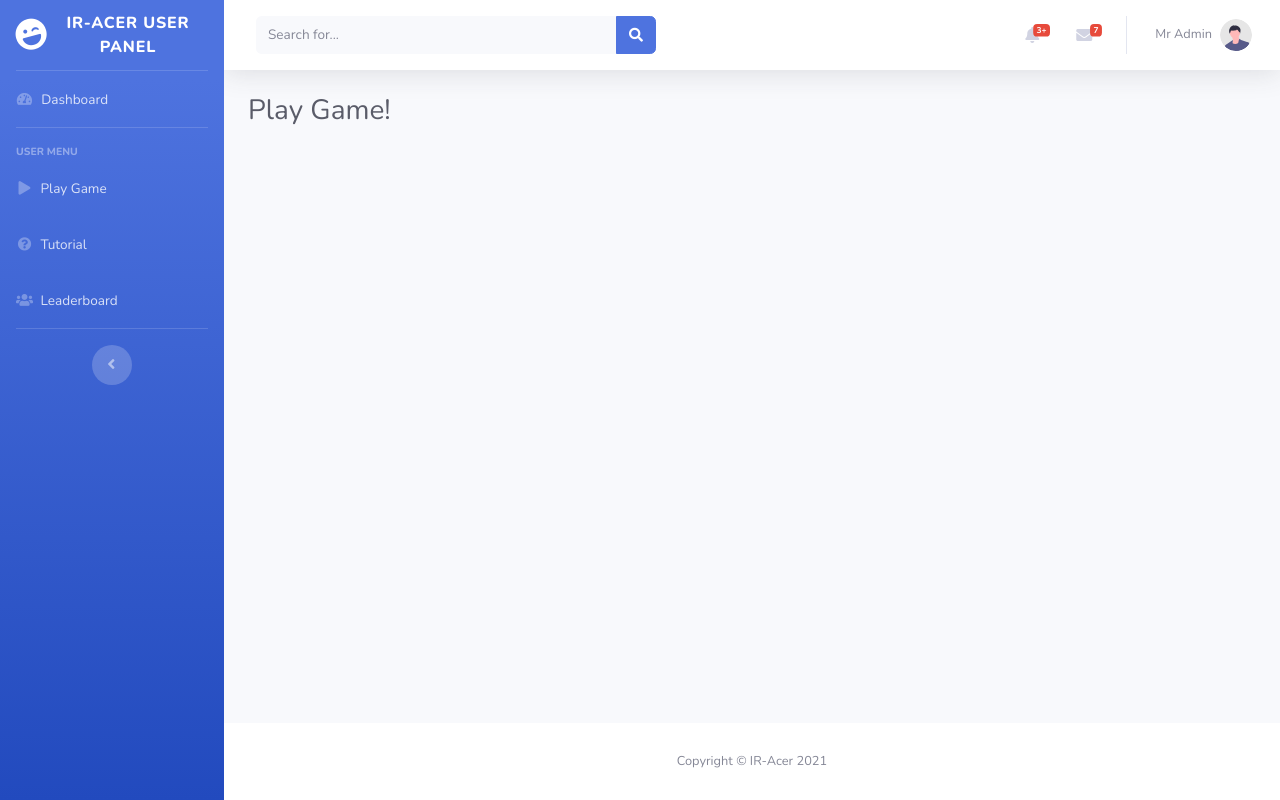
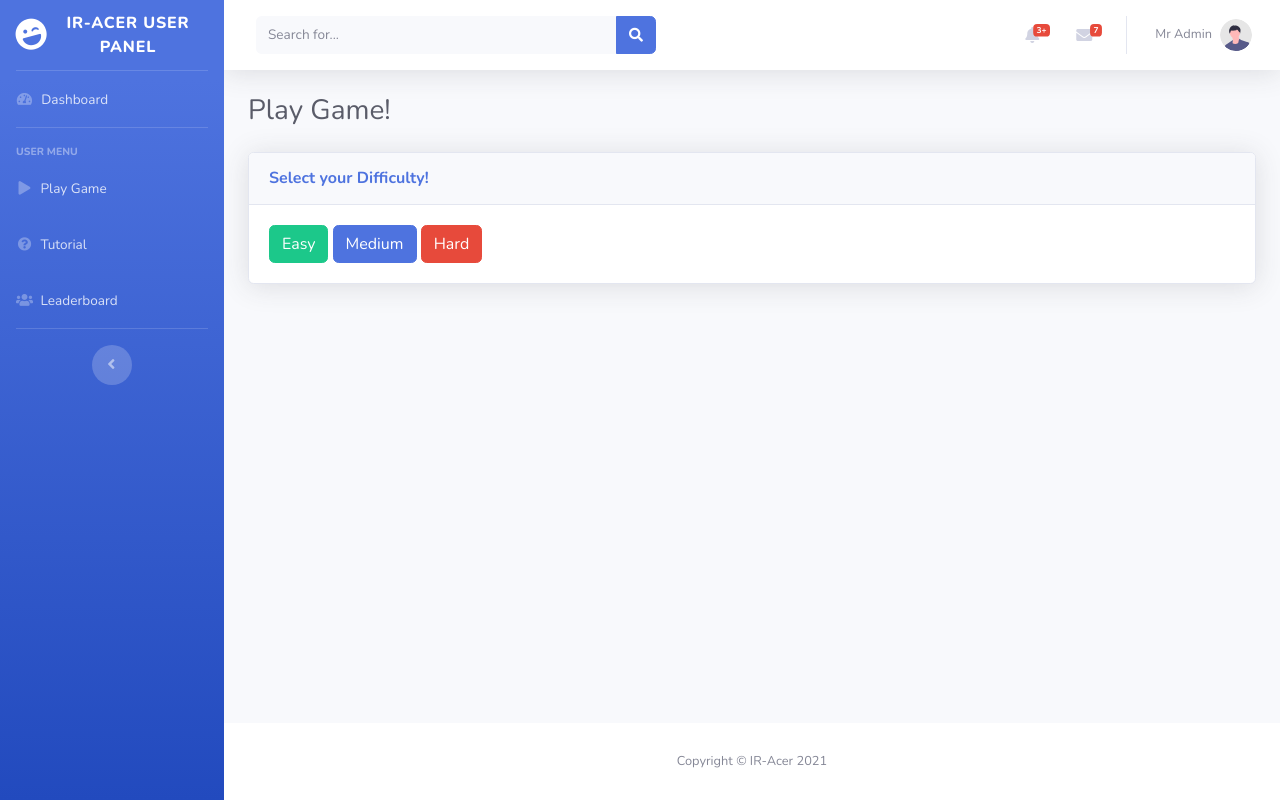
Before and after one commit to Darren-Lim-School-Project/ICT2x01, a PHP site: page /playgame.php in a window 1280 px wide. Run offline with PHP 8.4, Linux system fonts and the light colour scheme.

Commit message:
Added difficulty buttons

```diff
--- a/playgame.php
+++ b/playgame.php
@@ -7,7 +7,7 @@
 include './common_resources/head.php';
 ?>
 
-<title>IR-Acer - Leaderboard</title>
+<title>IR-Acer - Play Game</title>
 
 <!-- Custom fonts for this template-->
 <link href="vendor/fontawesome-free/css/all.min.css" rel="stylesheet"
@@ -36,7 +36,7 @@ include './common_resources/sidebar.php';
 			<!-- Main Content -->
 			<div id="content">
 
-                <!-- navbar -->
+				<!-- navbar -->
                 <?php
                 include './common_resources/nav.php';
                 ?>
@@ -47,6 +47,25 @@ include './common_resources/sidebar.php';
 
 					<!-- Page Heading -->
 					<h1 class="h3 mb-4 text-gray-800">Play Game!</h1>
+
+					<!-- Basic Card Example -->
+					<div class="card shadow mb-4">
+						<div class="card-header py-3">
+							<h6 class="m-0 font-weight-bold text-primary">Select your
+								Difficulty!</h6>
+						</div>
+						<div class="card-body">
+
+							<a href="#" class="btn btn-success btn-icon-split"> <span
+								class="text">Easy</span>
+							</a> <a href="#" class="btn btn-primary btn-icon-split"> <span
+								class="text">Medium</span>
+							</a> <a href="#" class="btn btn-danger btn-icon-split"> <span
+								class="text">Hard</span>
+							</a>
+
+						</div>
+					</div>
 
 				</div>
 				<!-- /.container-fluid -->
```
